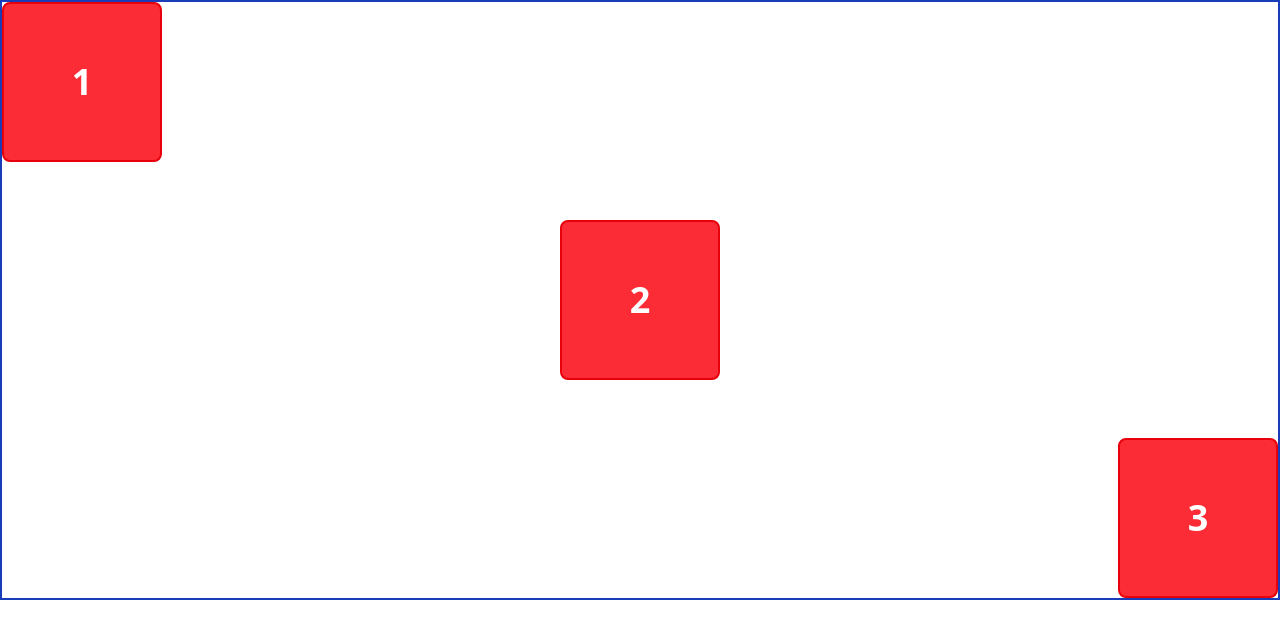
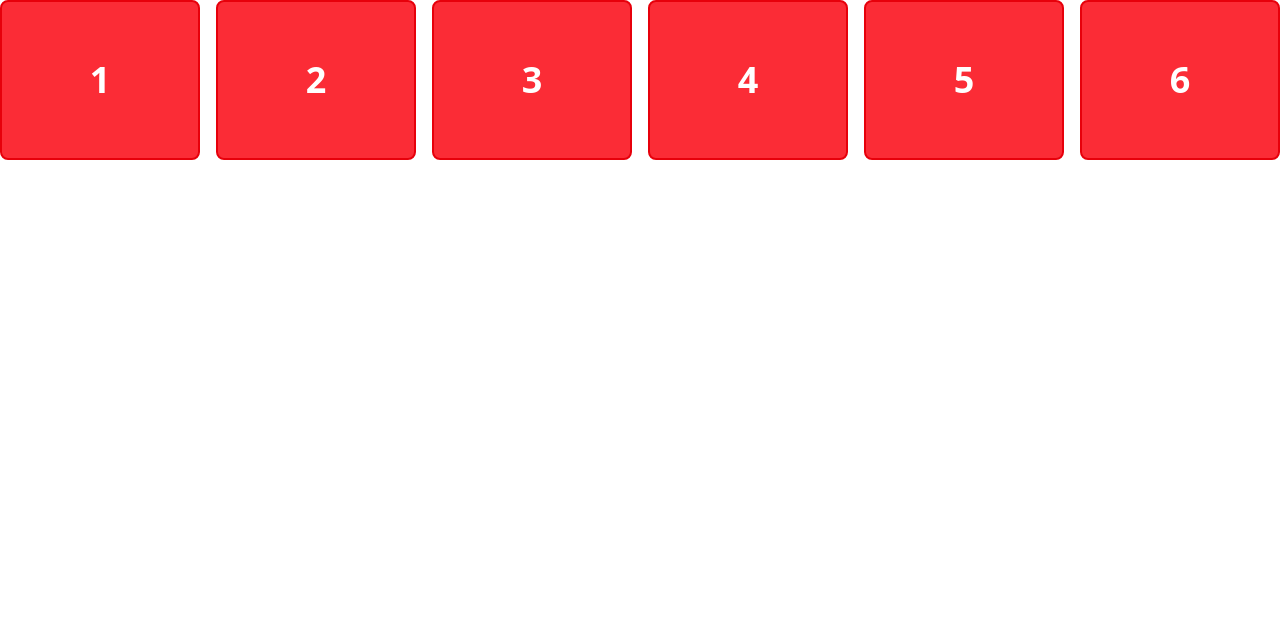
Before and after one commit to rpalaciosg/TailwindCss, a website: page src/index.html in a window 1280 px wide. Drawn offline with Linux system fonts and the light colour scheme.

Commit message:
feat(flexbox): flex-wrap, grow, shrink-0

```diff
--- a/src/index.html
+++ b/src/index.html
@@ -8,10 +8,13 @@
     <title>Probando Tailwindcss 4.0</title>
   </head>
   <body>
-    <div class="flex items-start place-content-between border-2 border-blue-800 h-[600px]">
-      <div class="card">1</div>
-      <div class="card self-center">2</div>
-      <div class="card self-end">3</div>
+    <div class="flex flex-wrap gap-4">
+      <div class="card grow shrink-0">1</div>
+      <div class="card grow shrink-0">2</div>
+      <div class="card grow shrink-0">3</div>
+      <div class="card grow shrink-0">4</div>
+      <div class="card grow shrink-0">5</div>
+      <div class="card grow shrink-0">6</div>
     </div>
   </body>
 </html>
```
Also changed, not shown: src/output.css.
